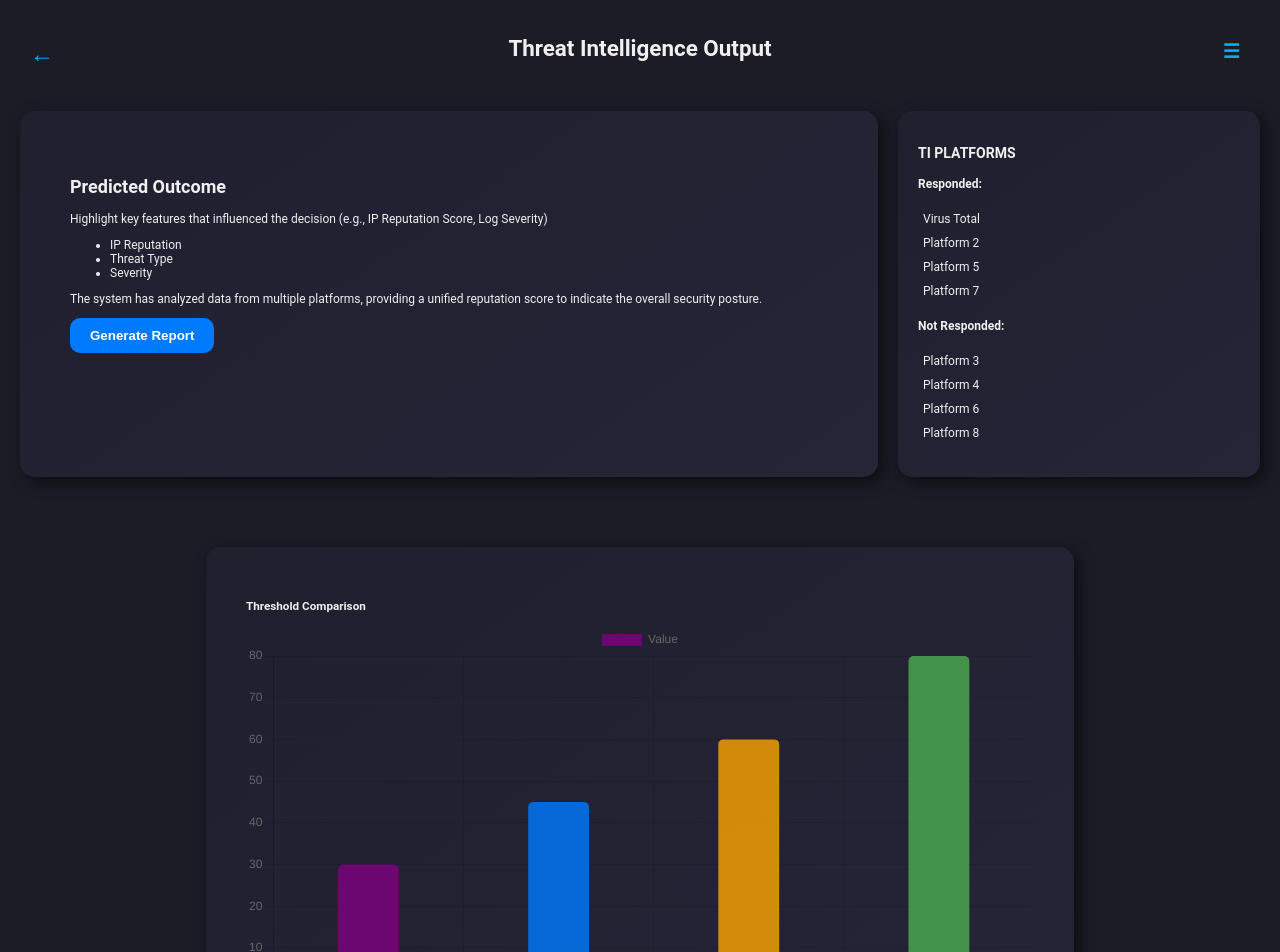
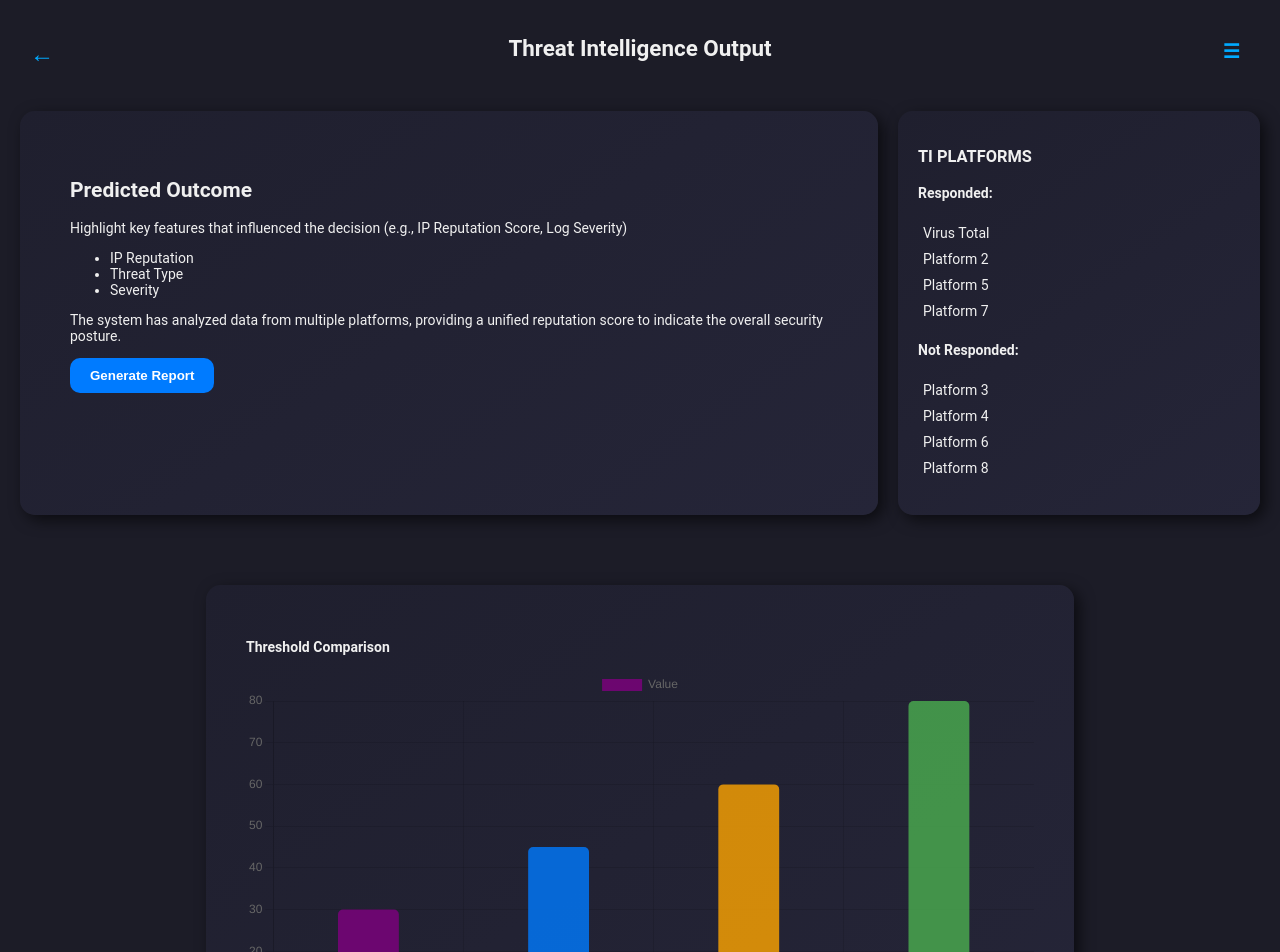
Before and after one commit to qiratsaleem/ccti, a React (Create React App) app in the folder ccti-app/: page /detail-display in a window 1280 px wide. Shown: the top 952 px of the page. Built offline with nearby package versions, Linux system fonts and the light colour scheme.

Commit message:
Update DetailDisplay.css

```diff
--- a/ccti-app/src/components/DetailDisplay.css
+++ b/ccti-app/src/components/DetailDisplay.css
@@ -66,7 +66,7 @@
   box-shadow: 5px 5px 15px rgba(0, 0, 0, 0.6);
   border-radius: 15px;
   padding: 50px;
-  font-size: 12px;
+  font-size: 14px;
   flex: 1 1 50%;
   min-width: 200px;
   box-sizing: border-box;
@@ -78,7 +78,7 @@
   box-shadow: 5px 5px 15px rgba(0, 0, 0, 0.6);
   border-radius: 15px;
   padding: 20px;
-  font-size: 12px;
+  font-size: 14px;
   flex: 1 1 10%;
   min-width: 200px; /* Adjust to avoid over-expansion */
   color: #f0f0f0;
@@ -107,7 +107,7 @@
   box-shadow: 5px 5px 15px rgba(0, 0, 0, 0.6);
   border-radius: 15px;
   padding: 40px;
-  font-size: 10px;
+  font-size: 12px;
   margin-top: 20px;
   width: 70%;
   box-sizing: border-box;
```
